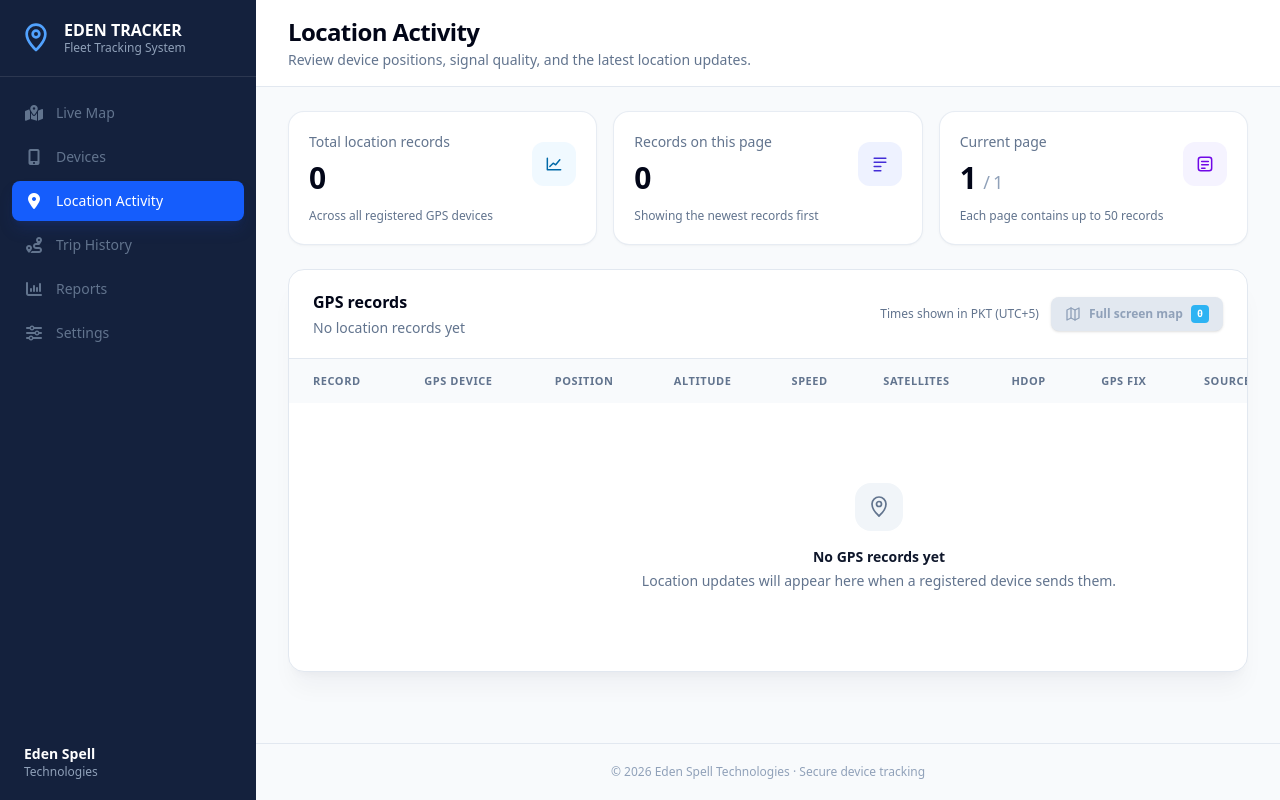
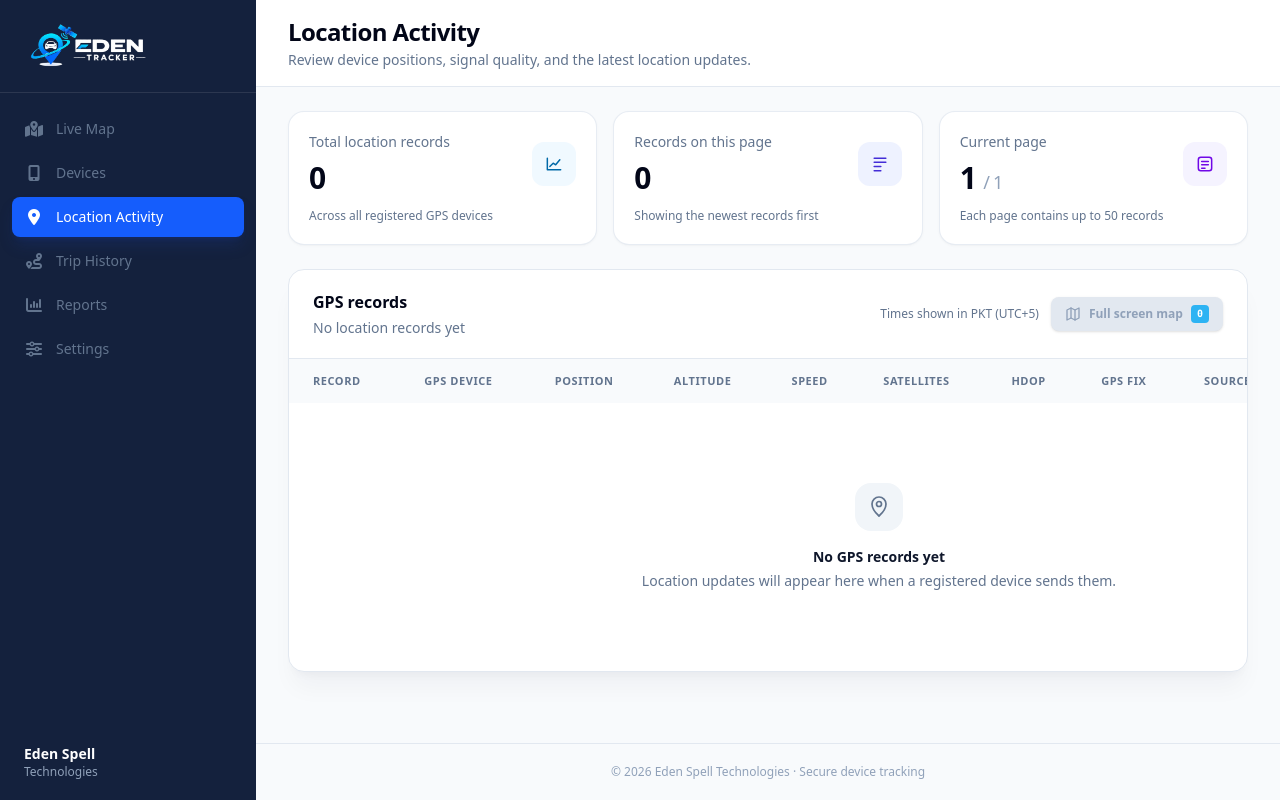
Before and after one commit to umer-farooq-773/eden-tracker, a Laravel app: page /tracker/locations in a window 1280 px wide. Run offline with Laravel 12, Linux system fonts and the light colour scheme; data that the repository does not hold is empty; style sheets or scripts are compiled from the project's sources; some libraries are stand-ins or nearby versions; some web fonts are replaced.

Commit message:
Add Logo here

```diff
--- a/resources/views/layouts/partials/sidebar.blade.php
+++ b/resources/views/layouts/partials/sidebar.blade.php
@@ -22,15 +22,8 @@
 <aside id="app-sidebar" class="invisible fixed inset-y-0 left-0 z-50 flex w-64 -translate-x-full flex-col bg-[#14213d] text-slate-300 transition-all duration-200 lg:visible lg:translate-x-0" aria-label="Sidebar">
     {{-- Brand --}}
     <div class="flex items-center justify-between border-b border-white/10 px-5 py-5">
-        <div class="flex items-center gap-3">
-            <svg class="size-8 text-blue-400" viewBox="0 0 24 24" fill="none" stroke="currentColor" stroke-width="2" aria-hidden="true">
-                <path stroke-linejoin="round" d="M12 21s7-6.2 7-12a7 7 0 1 0-14 0c0 5.8 7 12 7 12Z" />
-                <circle cx="12" cy="9" r="2.5" />
-            </svg>
-            <div>
-                <p class="text-base font-bold leading-tight text-white">EDEN TRACKER</p>
-                <p class="text-xs text-slate-400">Fleet Tracking System</p>
-            </div>
+        <div class="min-w-0 rounded px-1.5 py-1">
+            <img src="{{ asset('images/logo2.png') }}" alt="Eden Tracker" class="h-11 w-auto max-w-full object-contain">
         </div>
         <button type="button" id="btn-close-sidebar" class="cursor-pointer text-2xl leading-none text-slate-400 hover:text-white lg:hidden" aria-label="Close menu">&times;</button>
     </div>
```
Also changed, not shown: public/images/logo1.png (added), public/images/logo2.png (added), public/images/logo200.png (added), public/images/logo29.png (added), public/images/logo3.png (added).
